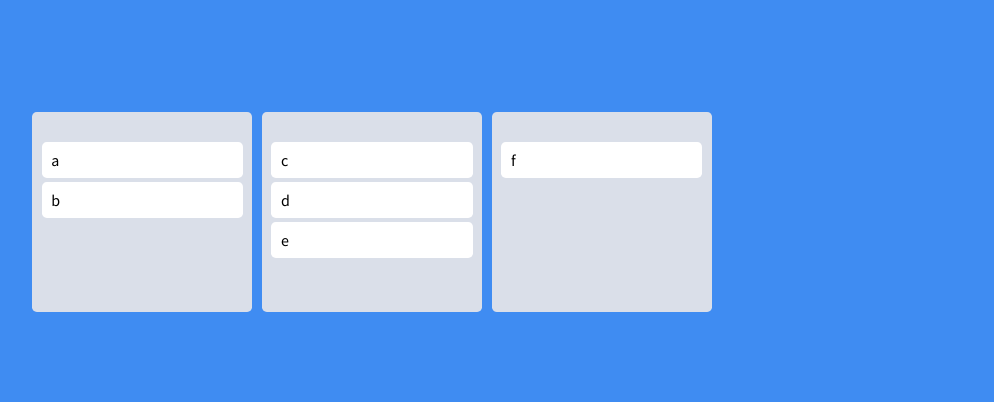
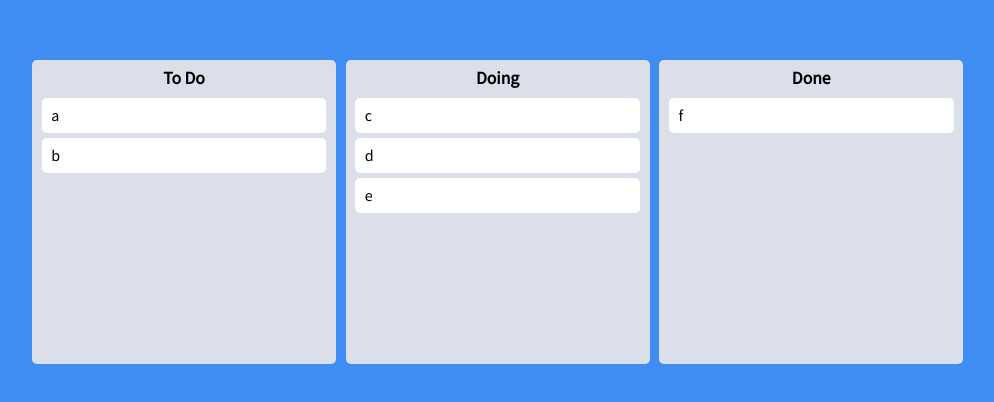
Before and after one commit to junseokoh-hub/react-trello-clone-practice, a React (Create React App) app: page / in a window 1280 px wide. Shown: the part 188-590 px from the top of the page, without its empty margins (268-1262 px from the left). Built offline with nearby package versions, Linux system fonts and the light colour scheme.

Commit message:
make card moved in the same board

```diff
--- a/src/App.tsx
+++ b/src/App.tsx
@@ -24,16 +24,18 @@
 
 function App() {
   const [toDos, setToDos] = useRecoilState(toDoState);
-  const onDragEnd = ({ draggableId, destination, source }: DropResult) => {
-    if (!destination) return;
-    /*setToDos((oldToDos) => {
-      const copyToDos = [...oldToDos];
-      // 1) Delete item on source.index
-      copyToDos.splice(source.index, 1);
-      // 2) Put back the item on the destination.index
-      copyToDos.splice(destination?.index, 0, draggableId);
-      return copyToDos;
-    });*/
+  const onDragEnd = (info: DropResult) => {
+    console.log(info);
+    const { destination, draggableId, source } = info;
+    if (destination?.droppableId === source.droppableId) {
+      //same board movement.
+      setToDos((allBoards) => {
+        const boardCopy = [...allBoards[source.droppableId]];
+        boardCopy.splice(source.index, 1);
+        boardCopy.splice(destination?.index, 0, draggableId);
+        return { ...allBoards, [source.droppableId]: boardCopy };
+      });
+    }
   };
   return (
     <>
--- a/src/Components/Board.tsx
+++ b/src/Components/Board.tsx
@@ -8,25 +8,36 @@
 }
 
 const Wrapper = styled.div`
+  padding: 1.3em 0.6em;
+  padding-top: 0.6em;
+  border-radius: 0.3em;
+  min-height: 19em;
+  width: 19em;
   background-color: ${(props) => props.theme.boardColor};
-  padding: 1.3em 0.6em;
-  padding-top: 1.9em;
-  border-radius: 0.3em;
-  min-height: 12.5em;
+`;
+
+const Title = styled.h2`
+  text-align: center;
+  font-weight: 700;
+  margin-bottom: 0.6em;
+  font-size: 1.1em;
 `;
 
 function Board({ toDos, boardId }: IBoardProps) {
   return (
+    <Wrapper>
+      <Title>{boardId}</Title>
       <Droppable droppableId={boardId}>
         {(magic) => (
-        <Wrapper ref={magic.innerRef} {...magic.droppableProps}>
+          <div ref={magic.innerRef} {...magic.droppableProps}>
             {toDos.map((toDo, index) => (
               <DraggableCard key={index} toDo={toDo} index={index} />
             ))}
             {magic.placeholder}
-        </Wrapper>
+          </div>
         )}
       </Droppable>
+    </Wrapper>
   );
 }
 
--- a/src/atoms.tsx
+++ b/src/atoms.tsx
@@ -7,8 +7,8 @@
 export const toDoState = atom<IToDoState>({
   key: "toDo",
   default: {
-    to_do: ["a", "b"],
-    doing: ["c", "d", "e"],
-    done: ["f"],
+    "To Do": ["a", "b"],
+    Doing: ["c", "d", "e"],
+    Done: ["f"],
   },
 });
```
Lines whose indentation alone changed are shown as unchanged.
